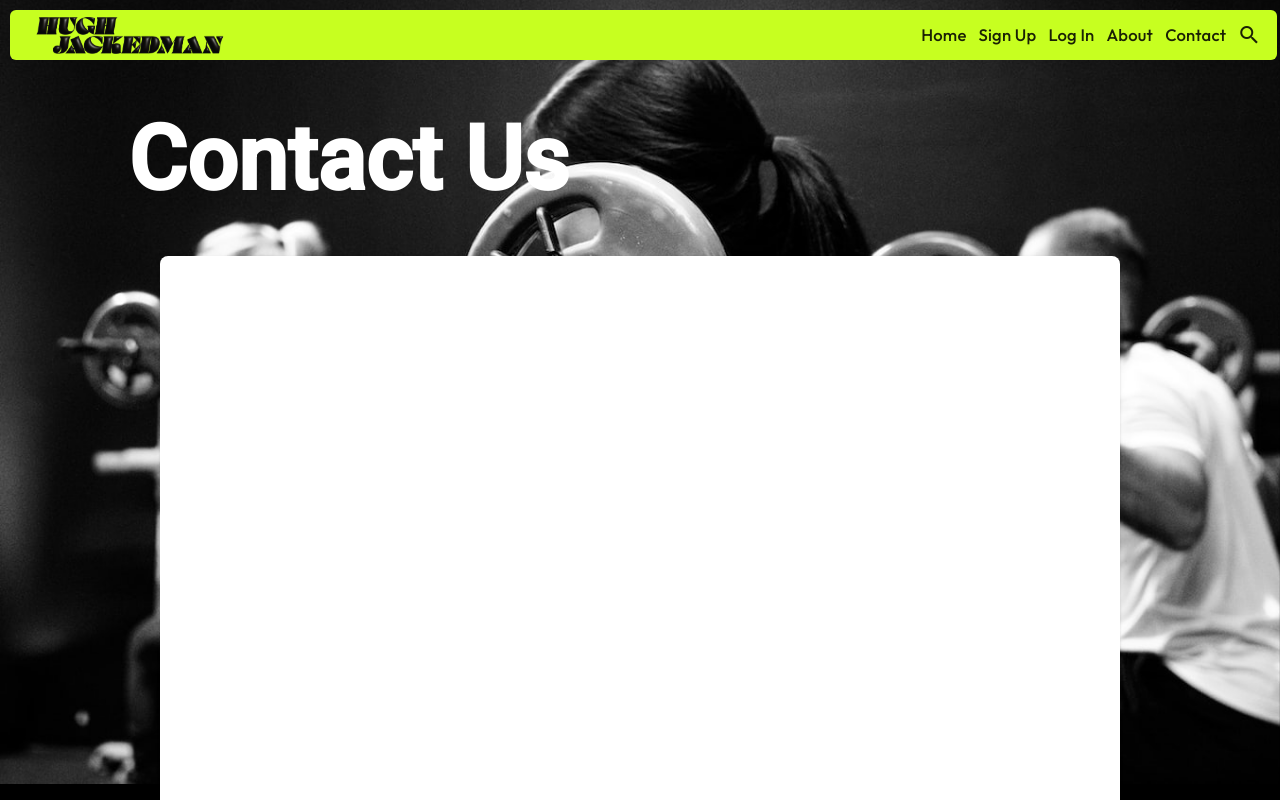
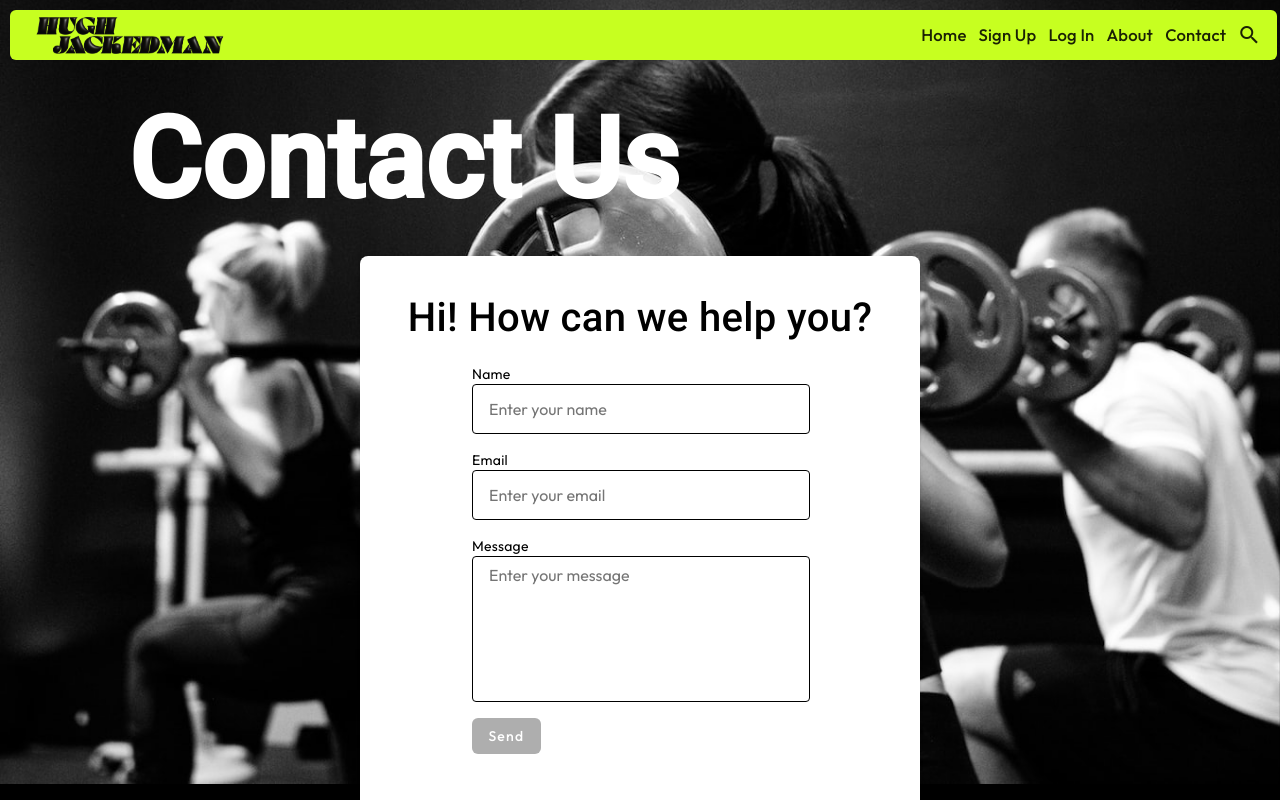
Before and after one commit to goodonone/celebrity-health-fitness-video-subscription, an Angular app in the folder finalProject/: page /contact in a window 1280 px wide. Shown: the top 800 px of the page. Built offline with nearby package versions, Linux system fonts and the light colour scheme.

Commit message:
Contact form almost done

```diff
--- a/finalProject/src/app/components/contact/contact.component.css
+++ b/finalProject/src/app/components/contact/contact.component.css
@@ -26,7 +26,7 @@ h1.contactUs{
     color: rgb(255, 255, 255);
     font-weight: 500;
     text-align: left;
-    font-size:7vw;
+    font-size:7rem;
     padding-left: 8rem;
     padding-top: 4rem;
     /* padding-right: 1rem;
@@ -41,7 +41,7 @@ h1.findUs{
     color: rgb(255, 255, 255);
     font-weight: 500;
     text-align: left;
-    font-size:7vw;
+    font-size:7rem;
     padding-left: 8rem;
     padding-top: 5rem;
     padding-bottom: 5rem;
@@ -53,8 +53,8 @@ h1.findUs{
 
 .contactForm {
   position:relative;
-  width: 60rem;
-  height: 40rem;
+  width: 35rem;
+  height: 35rem;
   /* margin-top: ; */
   margin: 5rem auto 7rem auto;
   border-radius: 8px;
@@ -69,9 +69,98 @@ h1.findUs{
   border-radius: 8px;
 }
 
-.cardTwo{
+.greeting{
+margin-top: 2rem;
+text-align: center;
+font-size: 2.5rem;
+font-weight: 500;
+}
+
+.btn{
+  border-radius: 6px;
+}
+
+
+.btn-submit {
+  width: 4.3rem;
+    background-color: black;
+    /* border-color: black */
+    color: white !important;
+}
+
+.btn-submit:disabled {
+  background-color: rgb(174, 174, 174);
+  border-color: rgb(174, 174, 174);
+  color: rgb(113, 113, 113);
+}
+
+textarea{
+  width: 20rem;
+  height: 8rem;
+  resize: none;
+  display: inline-block;
+  width: 100%;
+  /* height: 2.5rem; */
+  border-radius: 0.25rem;
+  border: 0.063rem solid black;
+  margin-bottom: 1rem;
+  padding: 0.5rem 0 0.5rem 1rem;
+  color: black;
+  background-color: white;
+  font-size: 1rem;
+}
+
+.formDiv{
+  margin: auto;
+  padding-top: 1rem;
+  width: 20rem;
+  padding-right: 1rem;
+}
+
+form{
+  display: flex;
+  flex-direction: column;
+}
+
+input {
+  /* @include variables.body-primary-xs; */
+  display: inline-block;
+  width: 100%;
+  height: 2rem;
+  border-radius: 0.25rem;
+  border: 0.063rem solid black;
+  margin-bottom: 1rem;
+  padding: 0.5rem 0 0.5rem 1rem;
+  color: black;
+  background-color: white;
+  font-size: 1rem;
+}
+
+
+mat-card-header{
+  margin-bottom: 0.4rem;
+  /* margin-top: -0.2rem; */
+}
+
+mat-card-title{
+  font-size: large;
+}
+
+input:focus,
+input:valid {
+  color: rgb(0, 0, 0);
+  background-color: rgb(255, 255, 255);
+}
+
+.input-details {
+  display: flex;
+  justify-content: space-between;
+  width: 15.437rem;
+}
+
+/* .cardTwo{
   margin:9;
-}
+} */
 
 
 /* body {
--- a/finalProject/src/app/components/contact/contact.component.html
+++ b/finalProject/src/app/components/contact/contact.component.html
@@ -1,7 +1,5 @@
-
-
 <div class="background"></div>
-  <!-- <div class="overlay">
+<!-- <div class="overlay">
 
   </div> -->
 
@@ -12,7 +10,30 @@
     <h1 class="contactUs">Contact Us</h1>
   </div>
   <mat-card class="contactForm">
-
+    <mat-card-content>
+      <h3 class="greeting">Hi! How can we help you?</h3>
+      <div class="formDiv">
+        <form (ngSubmit)="contactUs()" #loginForm="ngForm">
+          <!-- name input -->
+          <div class="input-details">
+            <label for="name">Name</label>
+          </div>
+          <input type="text" matInput name="name" id="name" placeholder="Enter your name" [(ngModel)]="name" required>
+          <!-- email input -->
+          <div class="input-details">
+            <label for="email">Email</label>
+          </div>
+          <input type="text" matInput name="email" id="email" placeholder="Enter your email" [(ngModel)]="email"
+            required>
+          <div class="input-details">
+            <label for="email">Message</label>
+          </div>
+          <textarea type="text" mat-input name="message" id="message" placeholder="Enter your message" [(ngModel)]="message" required></textarea>
+          <button class="btn btn-submit" mat-button [disabled]="loginForm.form.invalid"
+            (click)="contactUs()">Send</button>
+        </form>
+      </div>
+    </mat-card-content>
   </mat-card>
 </div>
 <div class="cardTwo">
--- a/finalProject/src/app/components/contact/contact.component.ts
+++ b/finalProject/src/app/components/contact/contact.component.ts
@@ -7,4 +7,14 @@ import { Component } from '@angular/core';
 })
 export class ContactComponent {
 
+  name:string = "";
+  email: string = "";
+  message: string = "";
+
+  contactUs(){
+
+    // set timer to reset the toggle or refresh page
+  }
+
+
 }
--- a/finalProject/src/app/components/sign-in/sign-in.component.css
+++ b/finalProject/src/app/components/sign-in/sign-in.component.css
@@ -37,9 +37,9 @@ mat-card {
     border-radius: 8px;
 }
 
-form{
+/* form{
 /* padding-top: 4rem; */
-}
+/* } */
 
 .logo{
     font-size: 1.5rem;
```
